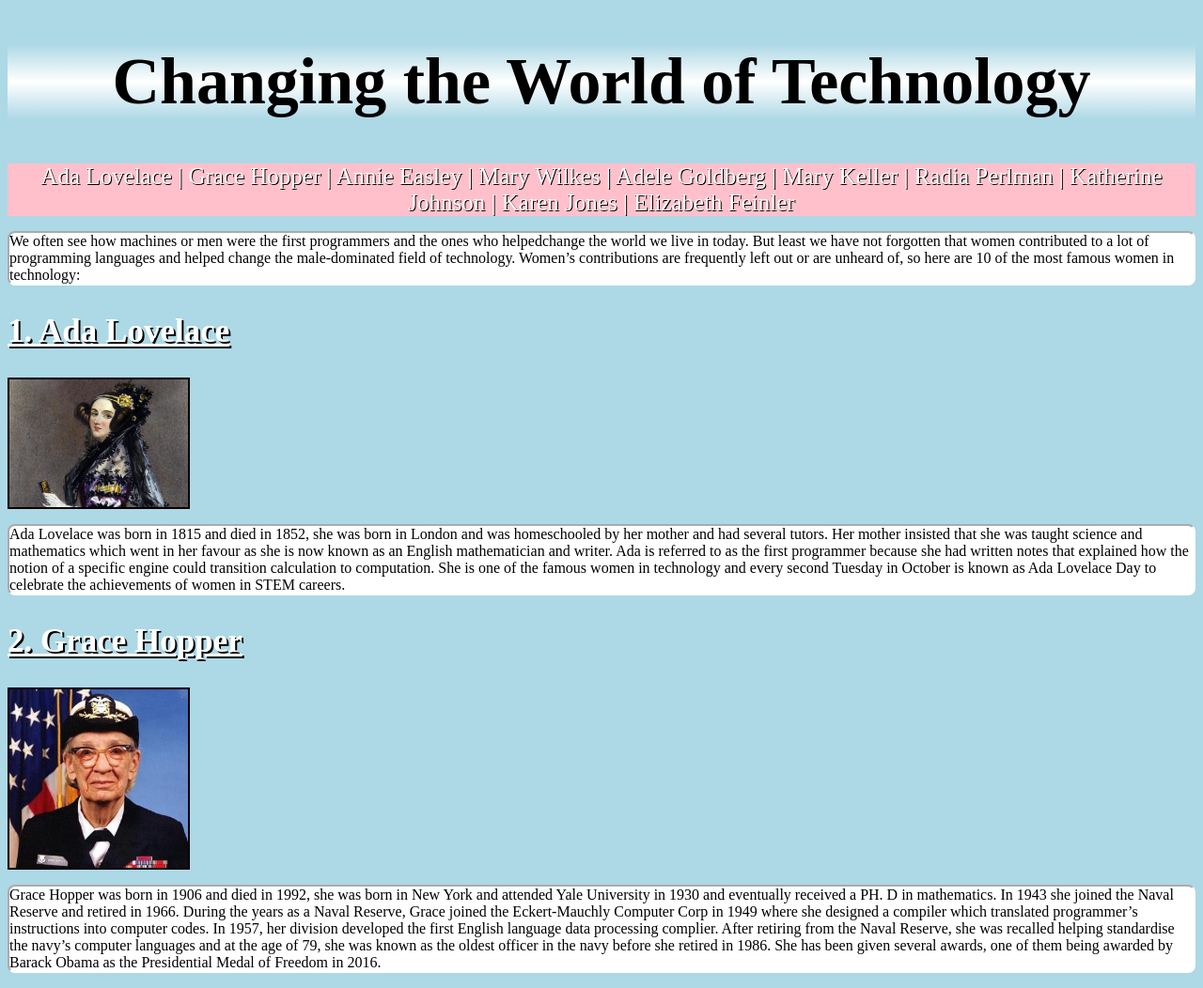
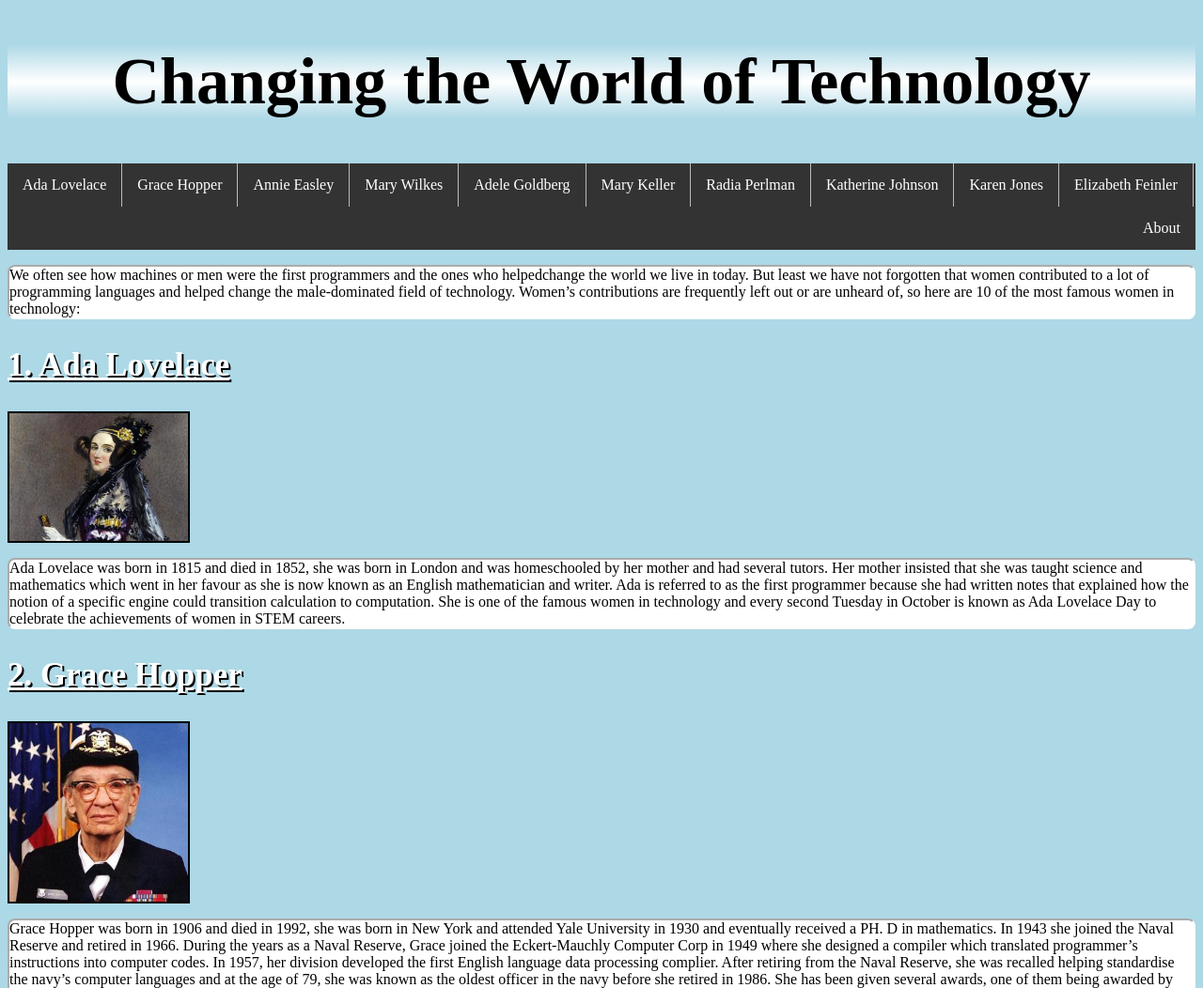
Before and after one commit to Rupak2pk/2020_CSD, a plain HTML site: page Women in IT/Women in Technology _ 10 of the Most Famous Women in Technology who Changed the World - Women in Technology.html in a window 1280 px wide. Shown: the top 1052 px of the page at 94% size. Drawn offline with Linux system fonts and the light colour scheme.

Commit message:
modified:   Women in IT/Women in Technology _ 10 of the Most Famous Women in Technology who Changed the World - Women in Technology.html 	modified:   Women in IT/styles.css

```diff
--- a/Women in IT/Women in Technology _ 10 of the Most Famous Women in Technology who Changed the World - Women in Technology.html
+++ b/Women in IT/Women in Technology _ 10 of the Most Famous Women in Technology who Changed the World - Women in Technology.html
@@ -21,27 +21,19 @@
 
 		<!-- Navigation Menu -->
 		<div>
-			<nav>
-				<a href = "#al">Ada Lovelace</a>
-				<a style = ""> | </a>
-				<a href = "#gh">Grace Hopper</a>
-				<a> | </a>
-				<a href = "#ae">Annie Easley</a>
-				<a> | </a>
-				<a href = "#mw">Mary Wilkes</a>
-				<a> | </a>
-				<a href = "#ag">Adele Goldberg</a>
-				<a> | </a>
-				<a href = "#mk">Mary Keller</a>
-				<a> | </a>
-				<a href = "#rp">Radia Perlman</a>
-				<a> | </a>
-				<a href = "#kjoh">Katherine Johnson</a>
-				<a> | </a>
-				<a href = "#kjon">Karen Jones</a>
-				<a> | </a>
-				<a href = "#ef">Elizabeth Feinler</a>
-			</nav>
+			<ul>
+				<li><a href = "#al">Ada Lovelace</a></li>
+				<li><a href = "#gh">Grace Hopper</a></li>
+				<li><a href = "#ae">Annie Easley</a></li>
+				<li><a href = "#mw">Mary Wilkes</a></li>
+				<li><a href = "#ag">Adele Goldberg</a></li>
+				<li><a href = "#mk">Mary Keller</a></li>
+				<li><a href = "#rp">Radia Perlman</a></li>
+				<li><a href = "#kjoh">Katherine Johnson</a></li>
+				<li><a href = "#kjon">Karen Jones</a></li>
+				<li><a href = "#ef">Elizabeth Feinler</a></li>
+				<li style="float:right"><a href="#about">About</a></li>
+			</ul>
 		</div>
 
 		<div class="content">
@@ -253,9 +245,10 @@
 				</p>
 			</div>
 		</div>
-
+		<hr/>
 		<div class="footer">
 			<address>
+				<h3>Contact</h3>
 				<a href="mailto:contact@womenintech.co.uk">email: contact@womenintech.co.uk</a><br/>
 				<a href="https://www.womenintech.co.uk/">site: www.womenintech.co.uk</a><br/>
 			</address>
--- a/Women in IT/styles.css
+++ b/Women in IT/styles.css
@@ -51,7 +51,7 @@ p {
 }
 
 
-/*NAV*/
+/*NAV
 nav {
 		display: block;
 		width: 100%;
@@ -70,4 +70,42 @@ nav a {
 nav a:hover {
 	background-color: white;
 	color: pink;
-	}
+	}*/
+
+
+ul {
+  list-style-type: none;
+  margin: 0;
+  padding: 0;
+  overflow: hidden;
+  background-color: #333;
+}
+
+li {
+  float: left;
+  border-right:1px solid #bbb;
+}
+
+li:last-child {
+  border-right: none;
+}
+
+li a {
+  display: block;
+  color: white;
+  text-align: center;
+  padding: 14px 16px;
+  text-decoration: none;
+}
+
+li a:hover:not(.active) {
+  background-color: #111;
+}
+
+/* FOOTER */
+
+.footer {
+	clear: both;
+	text-align: center;
+	font-size: 20px;
+}
```
